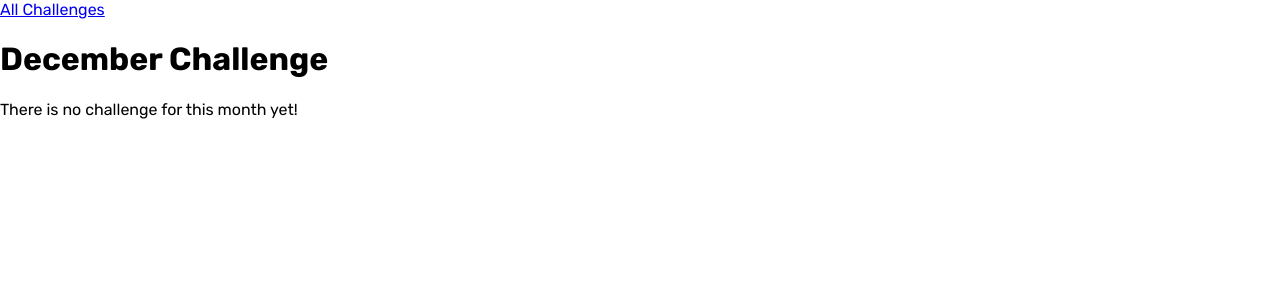
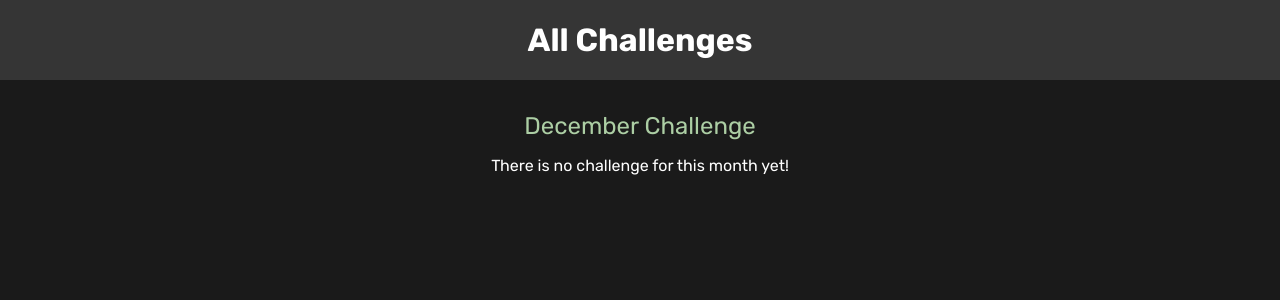
Before and after one commit to r83wheeler/monthly_challenges, a Django app: page /challenges/december in a window 1280 px wide. Shown: the top 300 px of the page. Run offline with Django 3.2, Linux system fonts and the light colour scheme.

Commit message:
styled with css

```diff
--- /dev/null
+++ b/challenges/static/challenges/challenge.css
@@ -0,0 +1,22 @@
+h1,
+h2 {
+    text-align: center;
+    color: white;
+}
+
+h1 {
+    font-size: 1.5rem;
+    margin: 2rem 0 1rem 0;
+    font-weight: normal;
+    color: #accea4
+}
+
+h2 {
+    font-size: 3rem;
+    font-weight: bold;
+}
+
+.fallback {
+    text-align: center;
+    color: white;
+}
--- /dev/null
+++ b/challenges/static/challenges/includes/header.css
@@ -0,0 +1,25 @@
+header {
+    width: 100%;
+    height: 5rem;
+    background-color: #353535;
+}
+
+header nav {
+    width: 100%;
+    height: 100%;
+    display: flex;
+    justify-content: center;
+    align-items: center;
+}
+
+header nav a {
+    color: white;
+    font-size: 2rem;
+    font-weight: bold;
+    text-decoration: none;
+}
+
+header nav a:hover,
+header nav a:active {
+    color: #accea4;
+}
--- a/challenges/templates/challenges/challenge.html
+++ b/challenges/templates/challenges/challenge.html
@@ -1,4 +1,10 @@
 {% extends "base.html" %}
+{% load static %}
+
+{% block css_files %}
+  <link rel="stylesheet" href="{% static "challenges/challenge.css" %}">
+  <link rel="stylesheet" href="{% static "challenges/includes/header.css" %}">
+{% endblock %}
 
 {% block page_title %}
     {{ month_name|title }} Challenge
@@ -11,6 +17,6 @@
     {% if text is not None %}
         <h2>{{ text }}</h2>
     {% else %}
-        <p>There is no challenge for this month yet!</p>
+        <p class="fallback">There is no challenge for this month yet!</p>
     {% endif %}
 {% endblock %}
--- a/challenges/templates/challenges/index.html
+++ b/challenges/templates/challenges/index.html
@@ -3,6 +3,7 @@
 
 {% block css_files %}
   <link rel="stylesheet" href="{% static "challenges/challenges.css" %}">
+  <link rel="stylesheet" href="{% static "challenges/includes/header.css" %}">
 {% endblock %}
 
     {% block page_title %}
--- a/static/styles.css
+++ b/static/styles.css
@@ -6,4 +6,5 @@ html {
 
 body {
     margin: 0;
+    background-color: #1a1a1a;
 }
```
Also changed, not shown: challenges/static/challenges/challenges.css (+34 -0 lines).
